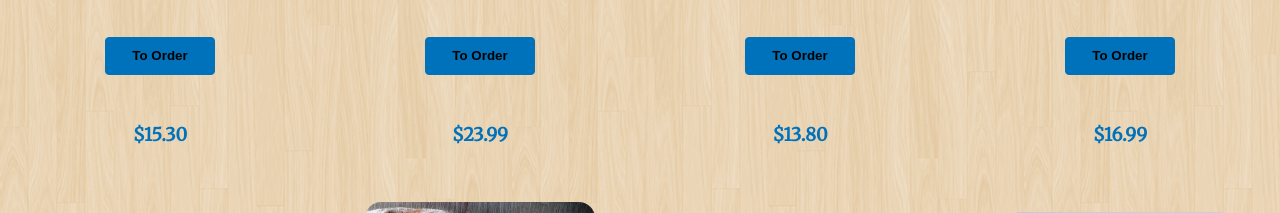
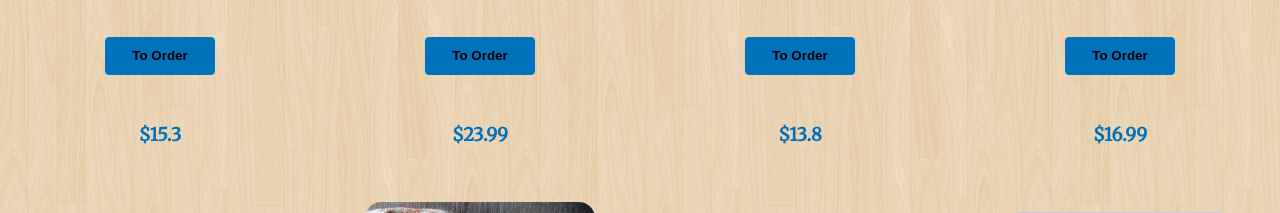
Before and after one commit to Nacho35/E-commerce-Proyect, a React (Create React App) app in the folder client/: page /menu in a window 1280 px wide. Shown: the part 800-1013 px from the top of the page. Built offline with nearby package versions, Linux system fonts and the light colour scheme; data requests are answered from the project's data file.

Commit message:
FoodMenu conectado con ProductItem problema resuelto de manera parcial aun no agrega al carrito

```diff
--- a/client/src/components/FoodMenu.jsx
+++ b/client/src/components/FoodMenu.jsx
@@ -1,6 +1,6 @@
 import React from "react";
 import Icon from "../assets/food.svg";
-import { useState, useEffect, useContext } from "react";
+import { useState, useEffect } from "react";
 import {
 	Box,
 	Box2,
@@ -20,7 +20,8 @@ import {
 import AOS from "aos";
 import "aos/dist/aos.css";
 import axios from "axios";
-import CartContext from "./CartContext";
+import ProductItem from "./ProductItem";
+import addToCart from "./ProductItem";
 
 const pic1 = require("../assets/product-1.jpg");
 const pic2 = require("../assets/product-2.jpg");
@@ -87,9 +88,9 @@ const images = {
 const db = require("../api/db.json");
 
 const FoodMenu = () => {
-	const [products, setProducts] = useState([]);
-	const addToCart = useContext(CartContext);
-	// console.log(addToCart);
+	const [products, setProducts] = useState([ProductItem]);
+	//* verificar si se puede pasar el parte del contexto para que lo utilize aqui?
+	//* console.log([products, setProducts]);.
 
 	useEffect(() => {
 		axios
@@ -147,15 +148,15 @@ const FoodMenu = () => {
 				</BoxBtn>
 			</Box3>
 			<Box4>
-				{products.map((product) => (
-					<BoxImg data-aos="flip-left" key={product.id}>
+				{products.map((product, id) => (
+					<BoxImg data-aos="flip-left" key={id}>
 						<Img src={images[product.src]} alt={product.title} />
 						<TitleImg>{product.title}</TitleImg>
 						<Text>{product.description}</Text>
 						<Btn2 type="button" onClick={() => addToCart(product.id)}>
 							To Order
 						</Btn2>
-						<Price>${product.price.toFixed(2)}</Price>
+						<Price>${product.price}</Price>
 					</BoxImg>
 				))}
 			</Box4>
--- a/client/src/components/ProductItem.jsx
+++ b/client/src/components/ProductItem.jsx
@@ -1,4 +1,4 @@
-import React from "react";
+import React, { useContext } from "react";
 import {
 	Box4,
 	BoxImg,
@@ -8,31 +8,24 @@ import {
 	Text,
 	TitleImg,
 } from "../styles/styledFoodMenu";
+import CartContext from "./CartContext";
 
-const ProductItem = ({ product, addToCart, deleteFromCart }) => {
-	let { src, title, description, price } = product;
-
-	const handleAddToCart = () => {
-		addToCart(product.id);
-	};
-
-	const handleDeleteClick = () => {
-		deleteFromCart(product.id);
-	};
+const ProductItem = (product) => {
+	const { addToCart, deleteFromCart } = useContext(CartContext);
 
 	return (
 		<Box4>
 			<BoxImg>
-				<Img src={src} alt="food" />
-				<TitleImg>{title}</TitleImg>
-				<Text>{description}</Text>
-				<Btn2 type="button" onClick={handleAddToCart}>
+				<Img {...[product.src]} alt="food" />
+				<TitleImg>{product.title}</TitleImg>
+				<Text>{product.description}</Text>
+				<Btn2 type="button" onClick={addToCart}>
 					To Order
 				</Btn2>
-				<Btn2 type="button" onClick={handleDeleteClick}>
+				<Btn2 type="button" onClick={deleteFromCart}>
 					Delete
 				</Btn2>
-				<Price>{price}</Price>
+				<Price>{product.price}</Price>
 			</BoxImg>
 		</Box4>
 	);
```
